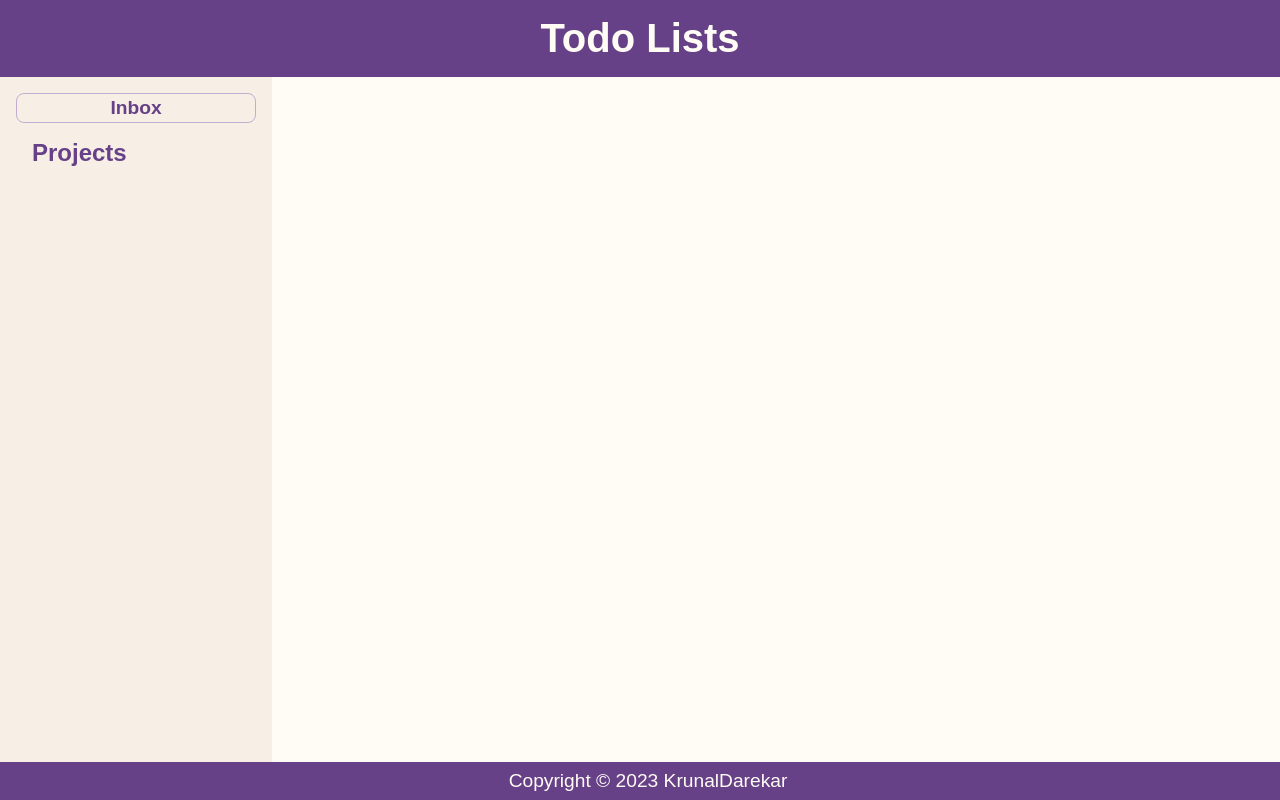
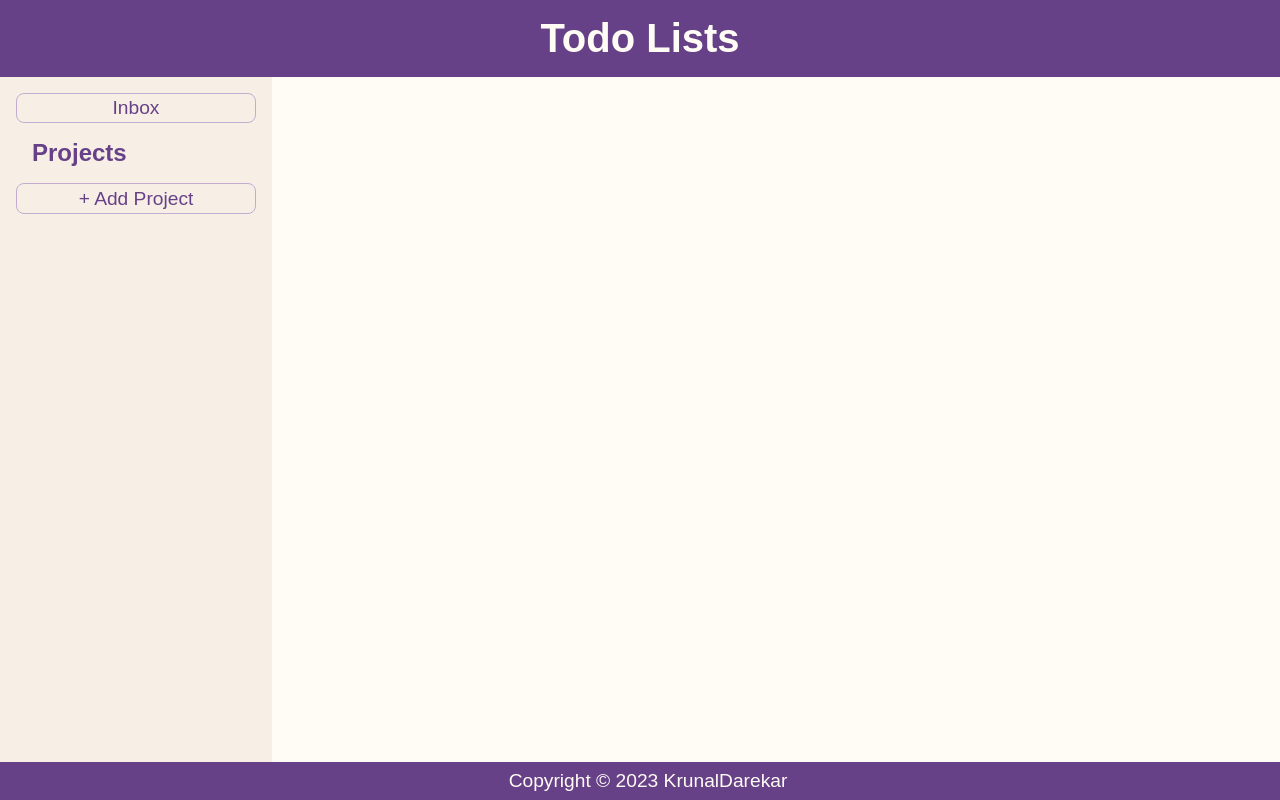
Before and after one commit to KrunalDarekar/todo-list, a website with bundled scripts: page dist/index.html in a window 1280 px wide. Built offline with nearby package versions, Linux system fonts and the light colour scheme.

Commit message:
Add and style the add project button in the sidebar

```diff
--- a/src/page-load.js
+++ b/src/page-load.js
@@ -13,21 +13,25 @@ const mainElement = () => {
 
     const inbox = document.createElement("button");
     const projects = document.createElement("div");
+    const addProjectBtn = document.createElement("button");
 
     main.classList.add("main");
     sidebar.classList.add("sidebar");
     todoDisplay.classList.add("todoDisplay");
     inbox.classList.add("inbox");
     projects.classList.add("projects");
+    addProjectBtn.classList.add("add-project-btn");
 
     inbox.textContent = "Inbox";
     projects.textContent = "Projects";
+    addProjectBtn.textContent = "+ Add Project";
 
     main.appendChild(sidebar);
     main.appendChild(todoDisplay);
 
     sidebar.appendChild(inbox);
     sidebar.appendChild(projects);
+    sidebar.appendChild(addProjectBtn)
 
     return main;
 }
--- a/src/style.css
+++ b/src/style.css
@@ -43,7 +43,7 @@ footer {
     padding: 1rem;
 }
 
-.sidebar > .inbox {
+.sidebar > .inbox, .sidebar > .add-project-btn {
     padding: 0.2rem 1rem;
     align-self: stretch;
     border: 1px solid #C3ACD0;
@@ -51,10 +51,10 @@ footer {
     background-color: #F7EFE5;
     color: #674188;
     font-size: 1.2rem;
-    font-weight: bold;
+    font-weight: normal;
 }
 
-.sidebar > .inbox:hover {
+.sidebar > .inbox:hover, .sidebar > .add-project-btn:hover {
     background-color: #FFFBF5;
     cursor: pointer;
 }
```
Also changed, not shown: dist/main.js.
